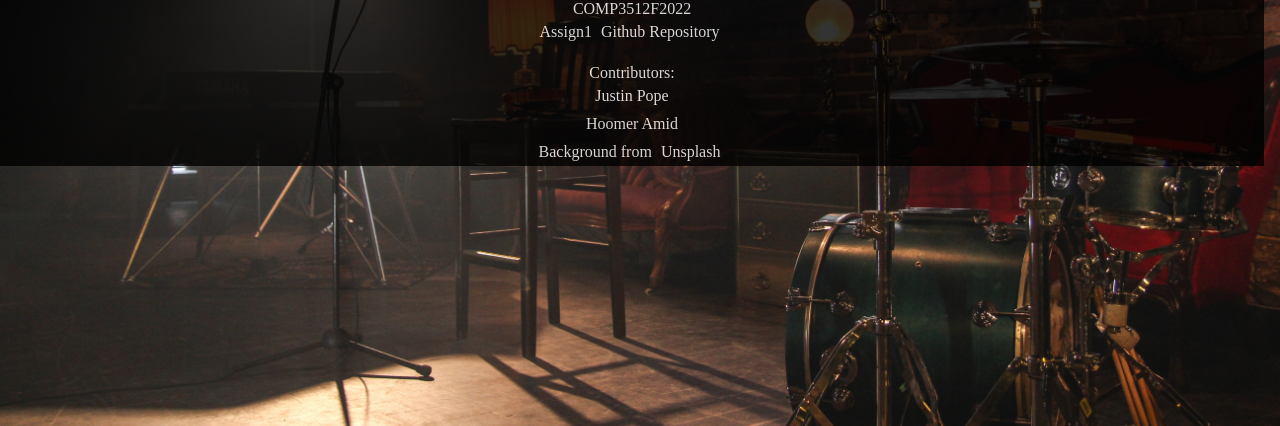
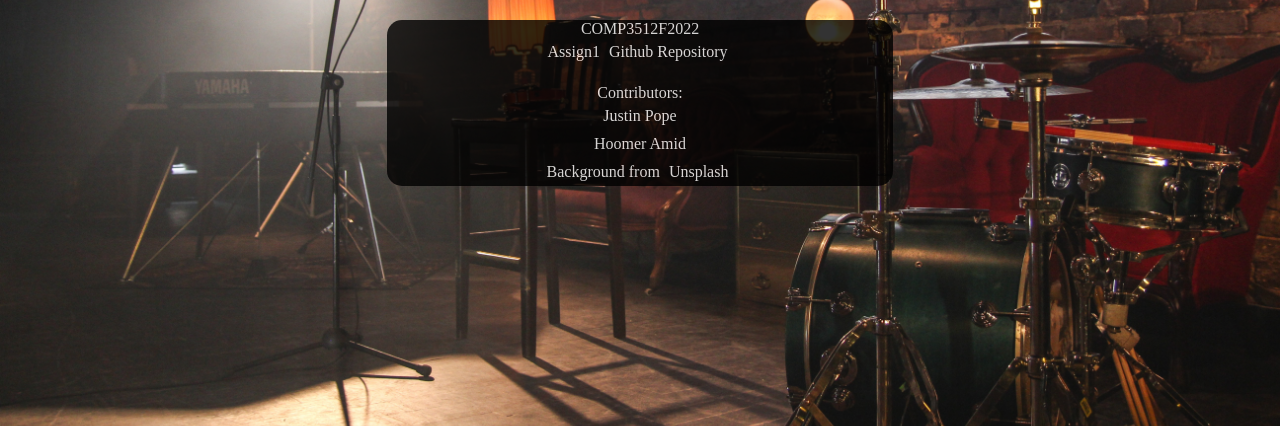
Before and after one commit to jpope229/Comp3512f2022Asg1, a PHP site: page /favorites.php in a window 1280 px wide. Shown: the part 354-780 px from the top of the page. Run offline with PHP 8.4, Linux system fonts and the light colour scheme.

Commit message:
css touches

```diff
--- a/css/favorites.css
+++ b/css/favorites.css
@@ -96,15 +96,17 @@ th {
 }
 
 footer {
-    position: relative;
+    margin-top: 20px;
+    position: static;
     padding-bottom: auto;
-    bottom: 0;
+    margin-left: auto;
+    margin-right: auto;
     background: #000000;
     color: white;
     text-align: center;
     opacity: 80%;
-    width: 100%;
-    margin-left: -8px;
+    width: 40%;
+    border-radius: 15px;
 }
 
 a:link,
--- a/favorites.php
+++ b/favorites.php
@@ -42,7 +42,6 @@ session_start();
         </tr>
         <?php generateFavoritesList() ?>
     </table>
-
     <footer>
         <div>
             COMP3512F2022<br>
```
Also changed, not shown: css/browse.css (+13 -10 lines).
